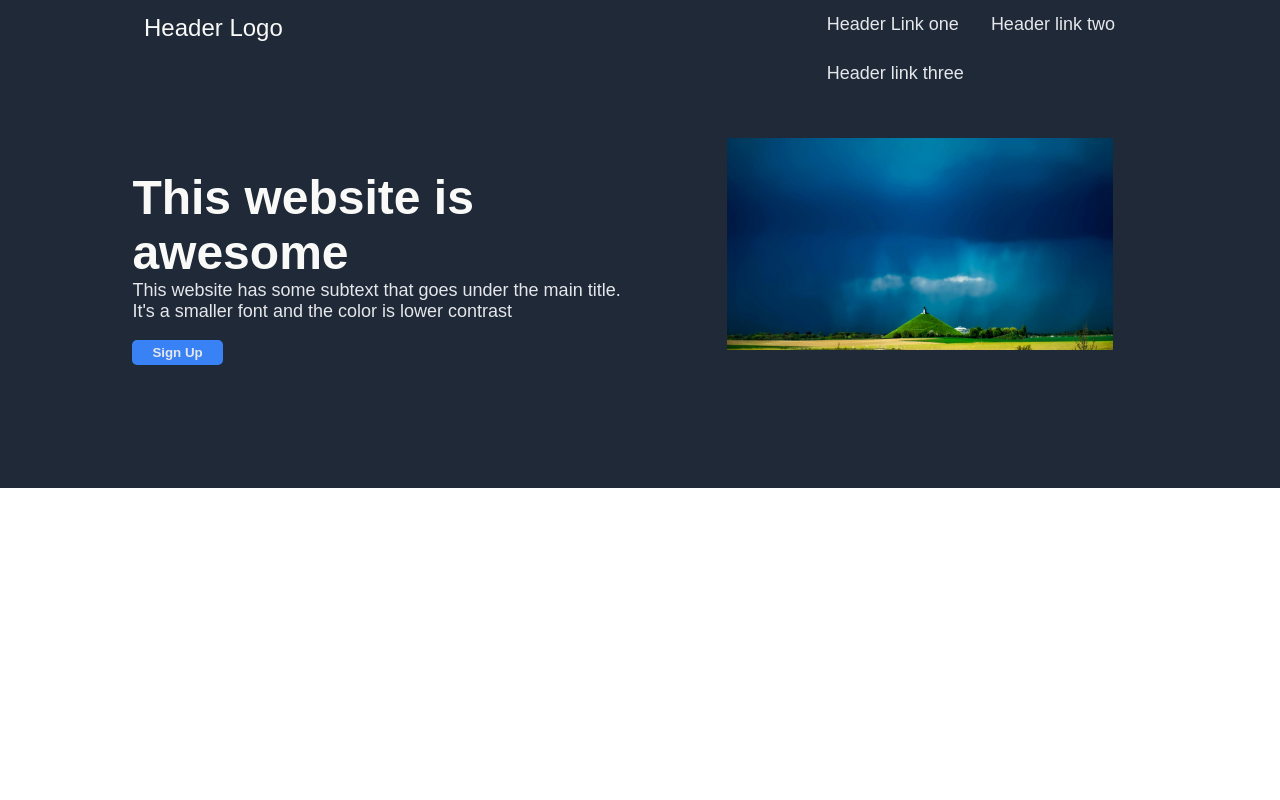
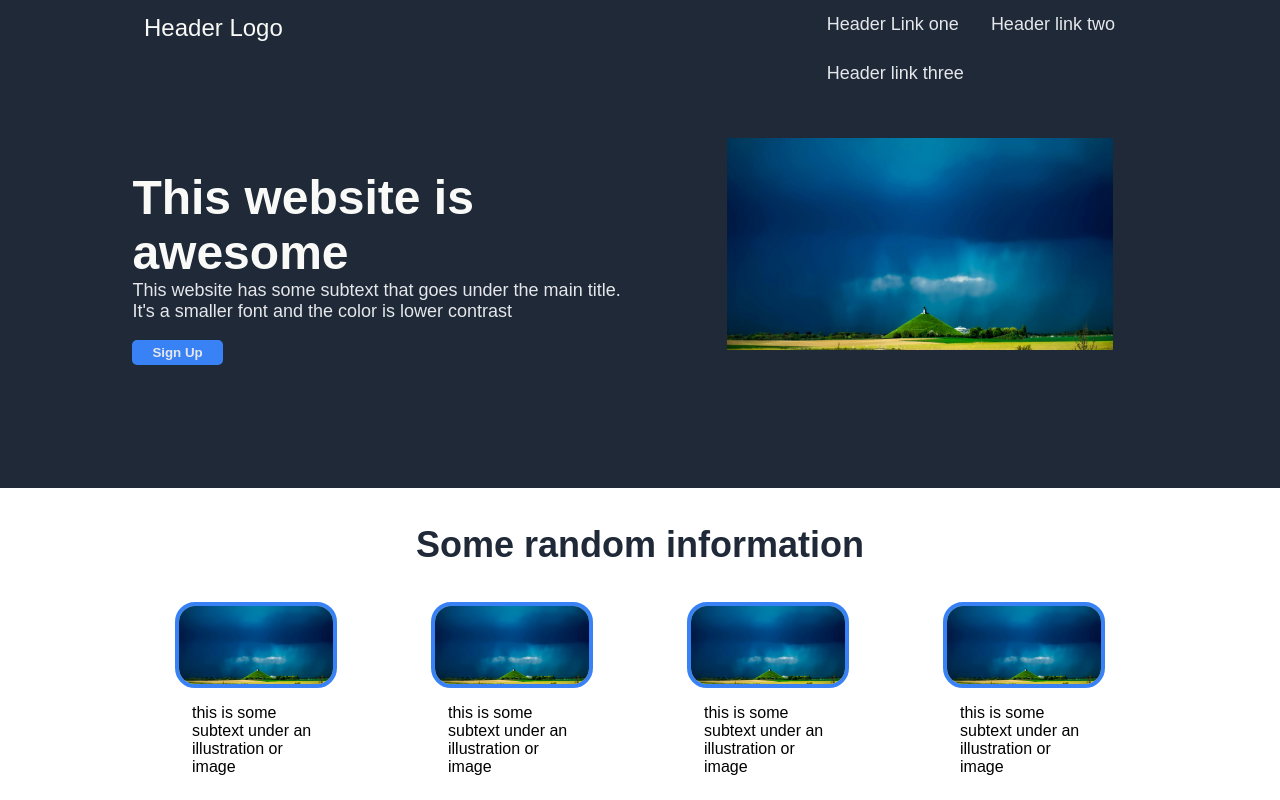
Before and after one commit to rayalva407/Landing_Page, a plain HTML site: page index.html in a window 1280 px wide. Drawn offline with Linux system fonts and the light colour scheme; a script that the page names is missing.

Commit message:
chore: adds the info section

```diff
--- a/index.html
+++ b/index.html
@@ -29,6 +29,28 @@
         </div>
       </div>
     </section>
+
+    <section class="info">
+        <p class="information-header-text">Some random information</p>
+        <div class="img-div">
+          <div class="info-content">
+            <img class="info-img" src="assets/hero-image.jpg" alt="">
+            <p class="subtext"> this is some subtext under an illustration or image</p>
+          </div>
+          <div class="info-content">
+            <img class="info-img" src="assets/hero-image.jpg" alt="">
+            <p class="subtext">this is some subtext under an illustration or image</p>
+          </div>
+          <div class="info-content">
+            <img class="info-img" src="assets/hero-image.jpg" alt="">
+            <p class="subtext">this is some subtext under an illustration or image</p>
+          </div>
+          <div class="info-content">
+            <img class="info-img" src="assets/hero-image.jpg" alt="">
+            <p class="subtext">this is some subtext under an illustration or image</p>
+          </div>
+        </div>
+    </section>
 	<script src="index.js"></script>
   </body>
 </html>
--- a/style.css
+++ b/style.css
@@ -103,3 +103,38 @@ li a:hover {
   width: 75%;
   height: 75%;
 }
+
+.info {
+  display: flex;
+  flex-direction: column;
+  align-items: center;
+  justify-content: center;
+}
+
+.information-header-text {
+  font-size: 36px;
+  font-weight: 800;
+  color: #1f2937;
+}
+
+.img-div {
+  display: flex;
+  width: 80%;
+}
+
+.info-content {
+  display: flex;
+  flex-direction: column;
+  justify-content: center;
+  align-items: center;
+}
+
+.info-img {
+  width: 60%;
+  border-radius: 20px;
+  border: 4px solid #3882f6;
+}
+
+.subtext {
+  width: 50%;
+}
```
